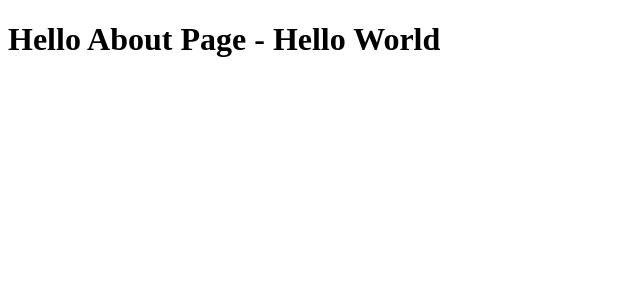
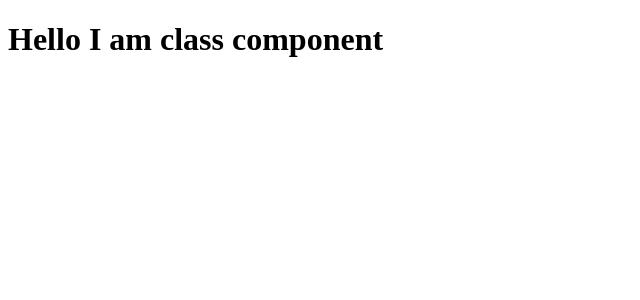
Before and after one commit to tickstudiu/movie-app-nextjs, a Next.js app: page /about in a window 1280 px wide. Shown: the top 300 px of the page, without its empty margins (0-640 px from the left). Built offline with nearby package versions, Linux system fonts and the light colour scheme.

Commit message:
Class Components

```diff
--- a/pages/about.js
+++ b/pages/about.js
@@ -1,24 +1,40 @@
 import React from 'react'
 
 // functional component - arrow function
-const About = () => {
-  const message = 'Hello World'
-  return (
-    <h1>Hello About Page - {message}</h1>
-  )
-}
+// const About = () => {
+//   const message = 'Hello World'
+//   return (
+//     <h1>Hello About Page - {message}</h1>
+//   )
+// }
+
+// WHEN TO USE:
+// 1. for smaller components
+// 2. reusable components
+// 3. presentional components , patialy right, we can use HOOKS and specify state
 
 // const About = () => {
 //   const message = 'Hello World'
-//   return React.createElement('h1', null, 'I am genereting this with createElement')
+//   return (
+//     <h1>Hello About Page - {message}</h1>
+//   )
 // }
 
 // unctional component - normal function
+// functional component - normal function
 // function About() {
 //   return (
 //     <h1>Hello About Page</h1>
 //   )
 // }
 
+class About extends React.Component {
+    render() {
+      return (
+        <h1>Hello I am class component</h1>
+      )
+    }
+  }
+
 
 export default About
```
